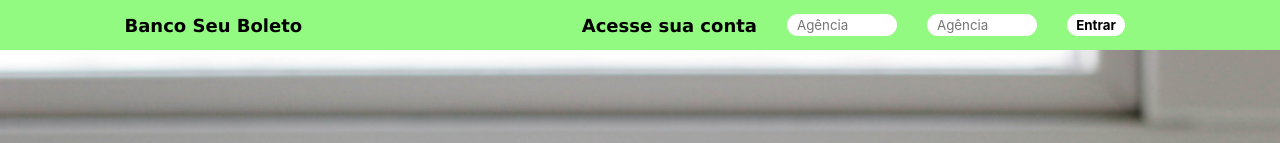
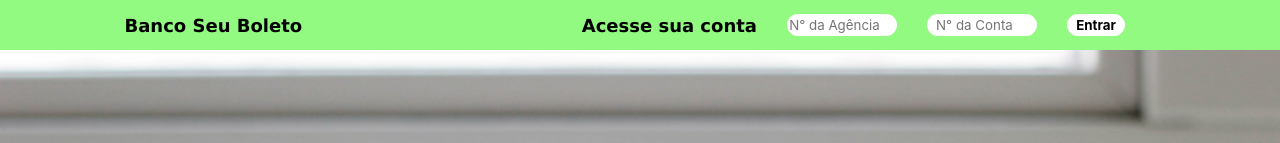
Before and after one commit to devbpatriciocosta/BancoBoleto, a Next.js app: page /loginPage in a window 1280 px wide. Shown: the top 143 px of the page. Built offline with nearby package versions, Linux system fonts and the light colour scheme.

Commit message:
Placeholder adjustments

```diff
--- a/src/components/inputs/InputAgency.jsx
+++ b/src/components/inputs/InputAgency.jsx
@@ -5,7 +5,7 @@ const StyledInputAgency = styled.input`
   height: 22px;
   border: none;
   border-radius: 50px;
-  padding-left: 10px;
+  text-align: center;
   transition: 0.5s ease-in-out;
 
   :hover {
@@ -13,6 +13,6 @@ const StyledInputAgency = styled.input`
   }
 `
 
-export default function InputAgency() {
-  return <StyledInputAgency placeholder="Agência" />
+export default function InputAgency({ placeholder }) {
+  return <StyledInputAgency placeholder={placeholder} type="number" />
 }
```
